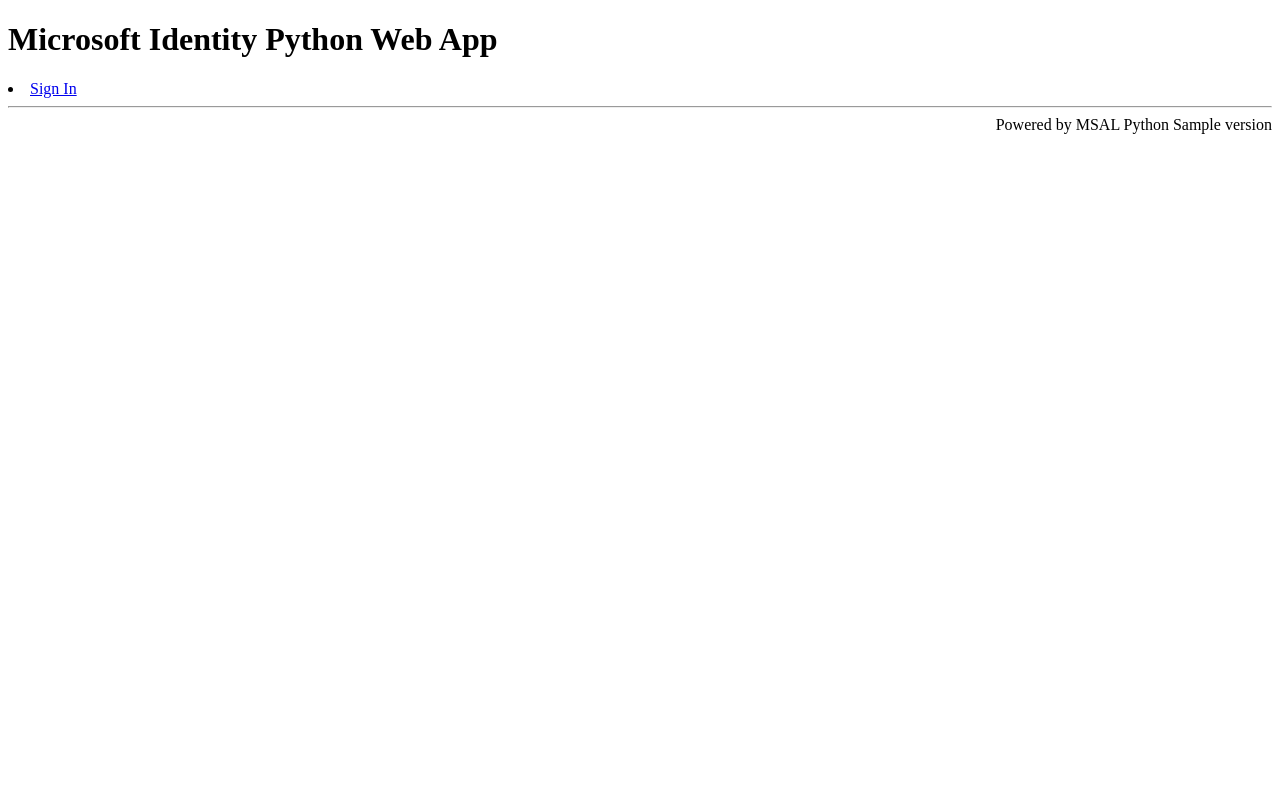
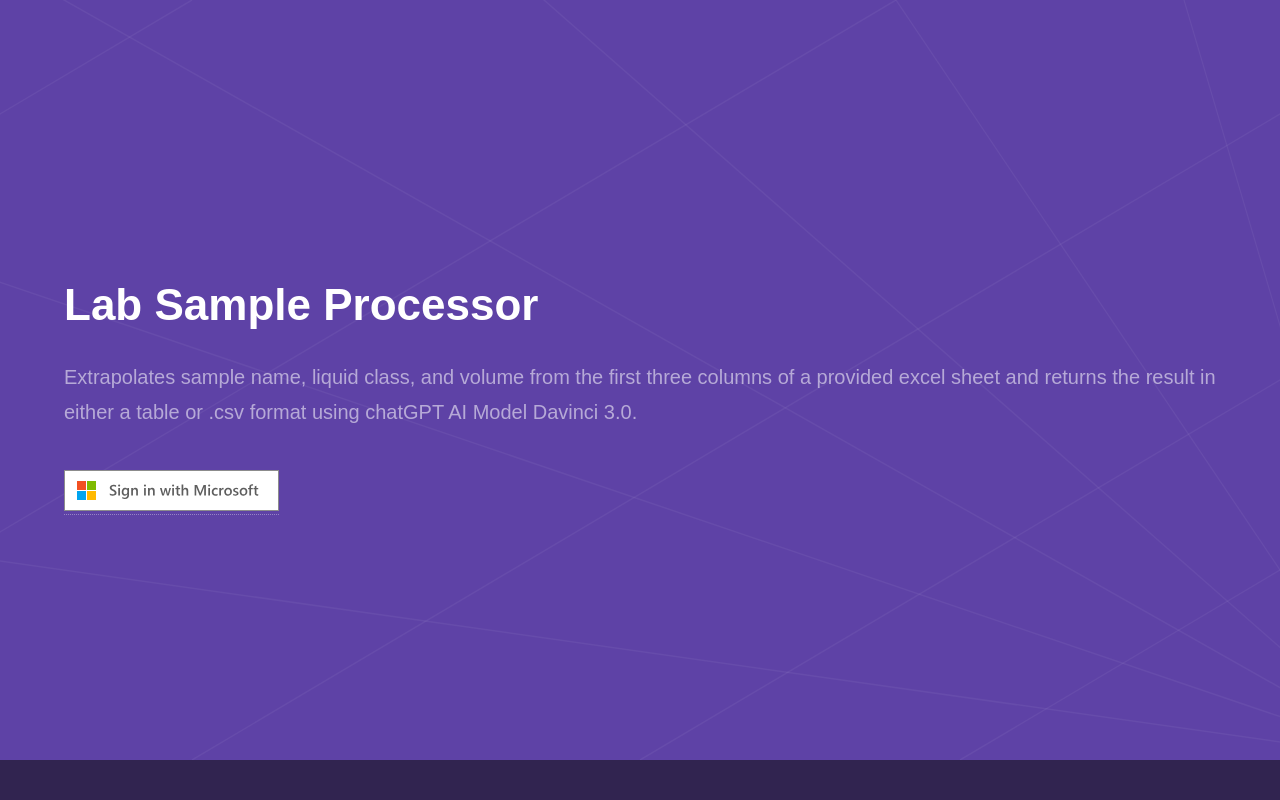
Before and after one commit to zdmilot/LiquifyAuto, a Flask app: template liquifai/templates/login.html in a window 1280 px wide. Run offline with Flask 2, Linux system fonts and the light colour scheme; the template is opened without the code that fills it: most values are stand-ins (such as "Sample title", 1, 10 or a date in 2020).

Commit message:
added login button

```diff
--- a/liquifai/templates/login.html
+++ b/liquifai/templates/login.html
@@ -2,12 +2,33 @@
 <html lang="en">
 <head>
     <meta charset="UTF-8">
+    <title>Lab Sample Processor</title>
+    <link rel="stylesheet" href="{{ url_for('static', filename='css/main.css') }}">
+	<link rel="stylesheet" href="{{ url_for('static', filename='css/noscript.css') }}">
 </head>
-<body>
-    <h1>Microsoft Identity Python Web App</h1>
+<body class="is-preload">
+    <!-- Wrapper -->
+    <div id="wrapper">
 
-    <li><a href='{{ auth_url }}'>Sign In</a></li>
-    <hr>
-    <footer style="text-align: right">Powered by MSAL Python {{ version }}</footer>
+        <!-- Login Area -->
+        <section id="intro" class="wrapper style1 fullscreen fade-up">
+            <div class="inner">
+                <h1>Lab Sample Processor</h1>
+                <p>Extrapolates sample name, liquid class, and volume from the first three columns of a provided excel sheet and returns the result in either a table or .csv format using chatGPT AI Model Davinci 3.0.</p>
+
+                <a href="{{ auth_url }}"><img src="{{ url_for('static', filename='images/ms-symbollockup_signin_light.svg') }}"></a>
+
+            </div>
+        </section>
+    </div>
+
+    <!-- Scripts -->
+    <script src="{{ url_for('static', filename='js/jquery.min.js') }}"></script>
+    <script src="{{ url_for('static', filename='js/jquery.scrollex.min.js') }}"></script>
+    <script src="{{ url_for('static', filename='js/jquery.scrolly.min.js') }}"></script>
+    <script src="{{ url_for('static', filename='js/browser.min.js') }}"></script>
+    <script src="{{ url_for('static', filename='js/breakpoints.min.js') }}"></script>
+    <script src="{{ url_for('static', filename='js/util.js') }}"></script>
+    <script src="{{ url_for('static', filename='js/main.js') }}"></script>
 </body>
 </html>
```
Also changed, not shown: liquifai/flask_app.py (line endings or trailing spaces), 1 other file.
